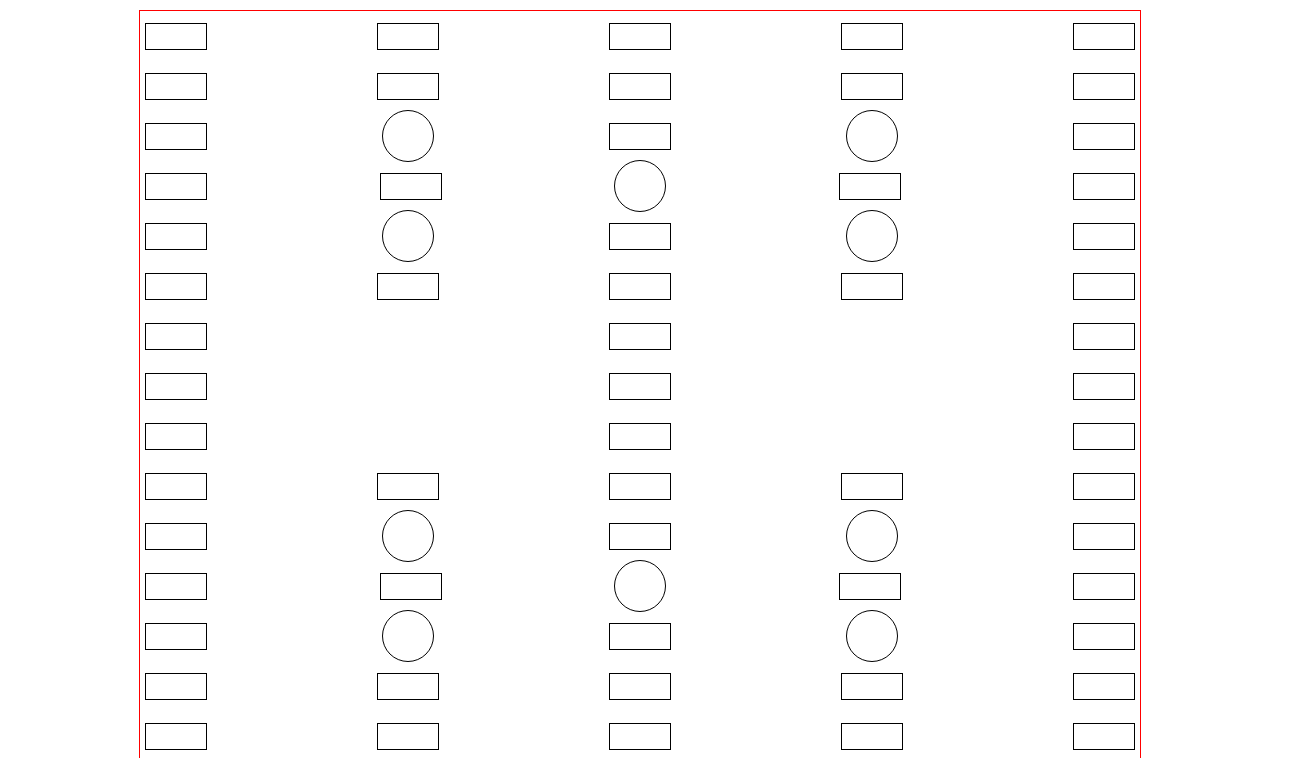
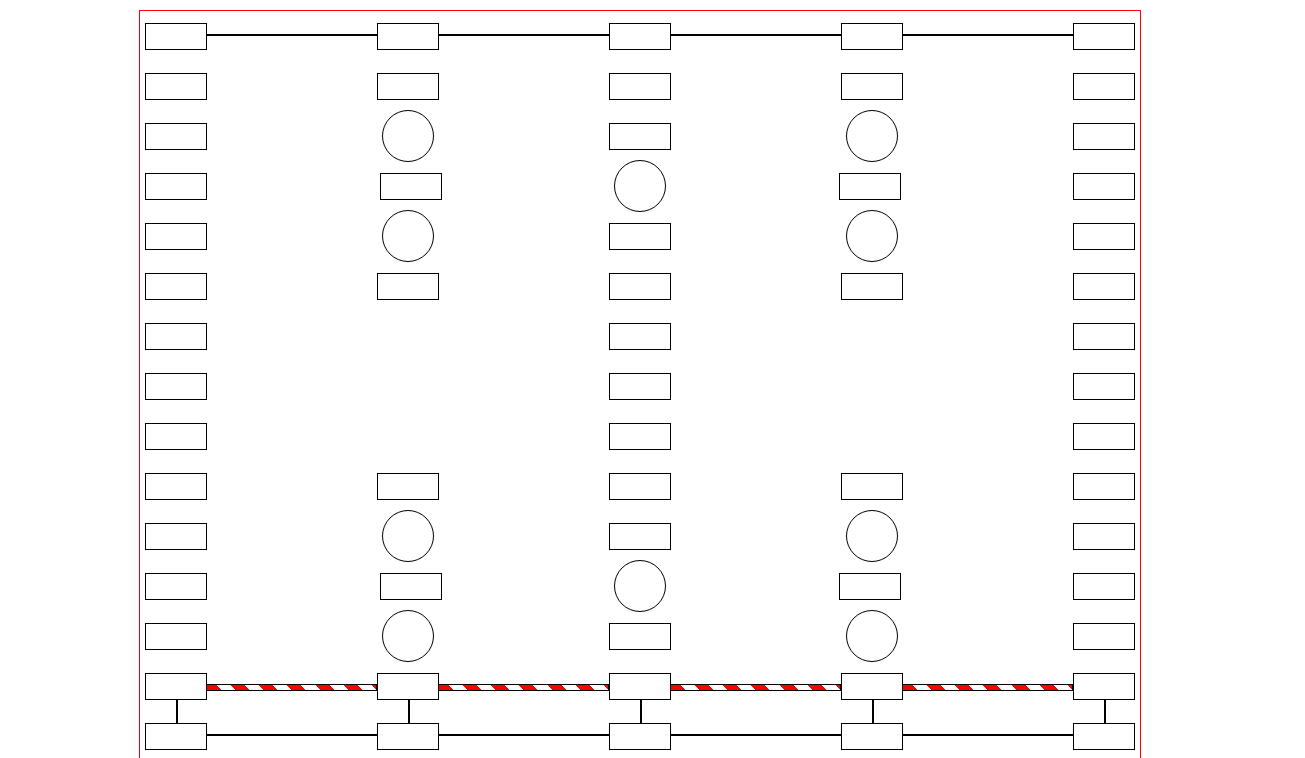
Before and after one commit to andrewc2695/cwgame, a plain HTML site: page index.html in a window 1280 px wide. Shown: the top 758 px of the page, 1305 px wide, since content can reach past the window. Drawn offline with Linux system fonts and the light colour scheme.

Commit message:
added styling to candy cane lines

```diff
--- a/css/style.css
+++ b/css/style.css
@@ -30,3 +30,37 @@
     width: 50px;
     border-radius: 50%;
 }
+.line{
+    position:relative;
+    border: 1px solid black;
+    background-color: black;
+}
+
+.invis-line{
+    position: relative;
+    border: 1px solid transparent
+}
+
+.bottom-line, .invis-line{
+    z-index: -99;
+    width: 169px;
+    left: 60px;
+    top: 10px;
+}
+
+.candy-cane{
+    height: 5px;
+    background: repeating-linear-gradient(45deg,
+  red,
+  red 10px,
+  white 10px,
+  white 20px)
+}
+
+.vert-line{
+     z-index: -98;
+    height: 22px;
+    width: 0px;
+    bottom: 27px;
+    left: 30px;
+}
--- a/index.html
+++ b/index.html
@@ -12,10 +12,18 @@
 <body>
     <div id="board">
         <div class="row" id="row1">
-            <div class="square" id="r1c1"></div>
-            <div class="square" id="r1c2"></div>
-            <div class="square"></div>
-            <div class="square"></div>
+            <div class="square" id="r1c1">
+                <div class="line bottom-line"></div>
+            </div>
+            <div class="square" id="r1c2">
+                <div class="line bottom-line"></div>
+            </div>
+            <div class="square">
+                <div class="line bottom-line"></div>
+            </div>
+            <div class="square">
+                <div class="line bottom-line"></div>
+            </div>
             <div class="square"></div>
         </div>
         <div class="row" id="row2">
@@ -97,23 +105,43 @@
             <div class="square"></div>
         </div>
         <div class="row" id="row14">
-            <div class="square"></div>
-            <div class="square"></div>
-            <div class="square"></div>
-            <div class="square"></div>
-            <div class="square"></div>
+            <div class="square">
+                <div class="line bottom-line candy-cane"></div>
+            </div>
+            <div class="square">
+                <div class="line bottom-line candy-cane"></div>
+            </div>
+            <div class="square">
+                <div class="line bottom-line candy-cane"></div>
+            </div>
+            <div class="square">
+                <div class="line bottom-line candy-cane"></div>
+            </div>
+            <div class="square">
+            </div>
         </div>
         <div class="row" id="row15">
-            <div class="square"></div>
-            <div class="square"></div>
-            <div class="square"></div>
-            <div class="square"></div>
-            <div class="square"></div>
+            <div class="square">
+                <div class="line bottom-line"></div>
+                <div class="line vert-line"></div>
+            </div>
+            <div class="square">
+                <div class="line bottom-line"></div>
+                <div class="line vert-line"></div>
+            </div>
+            <div class="square">
+                <div class="line bottom-line"></div>
+                <div class="line vert-line"></div>
+            </div>
+            <div class="square">
+                <div class="line bottom-line"></div>
+                <div class="line vert-line"></div>
+            </div>
+            <div class="square">
+                <div class="invis-line"></div>
+                <div class="line vert-line"></div>
+            </div>
         </div>
-        <svg width="500" height="500">
-                <line x1="0" y1="0" x2="350" y2="350" stroke="black" />
-        </svg>
     </div>
-
 </body>
 </html>
```
